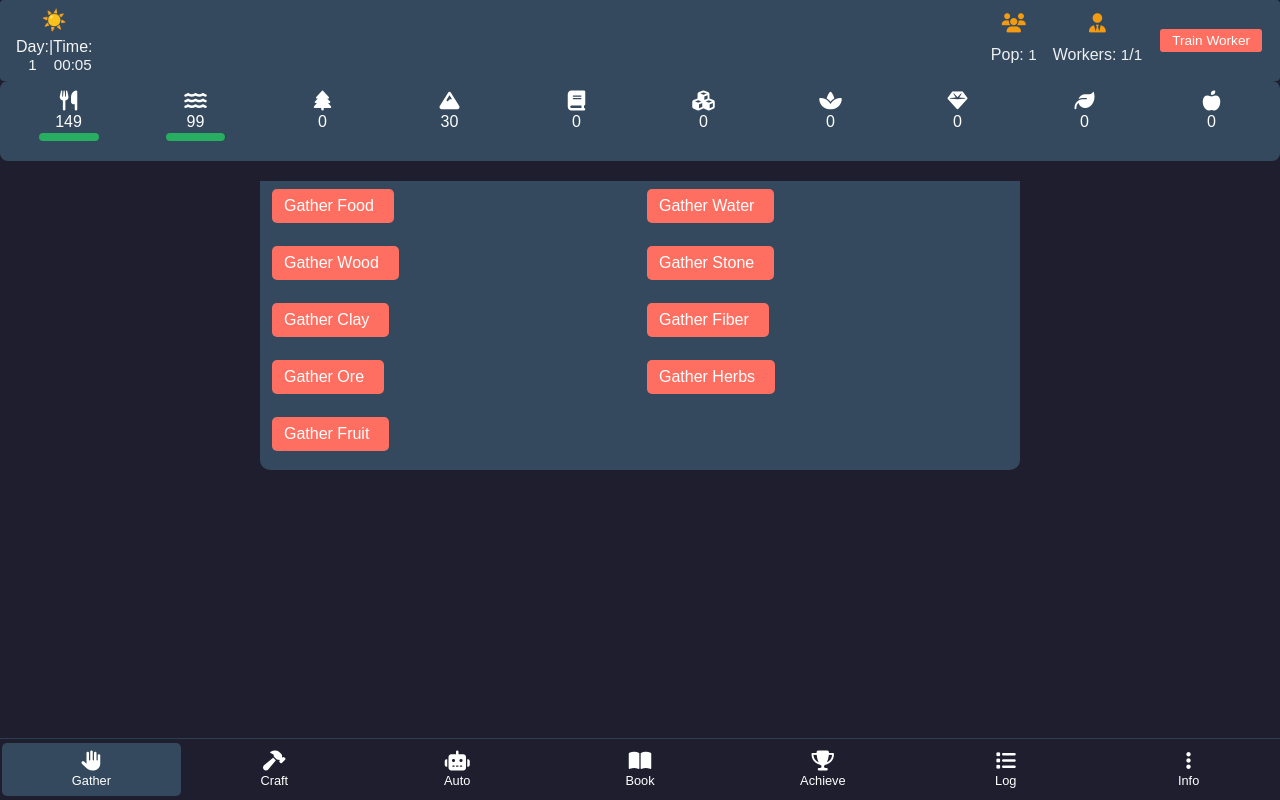
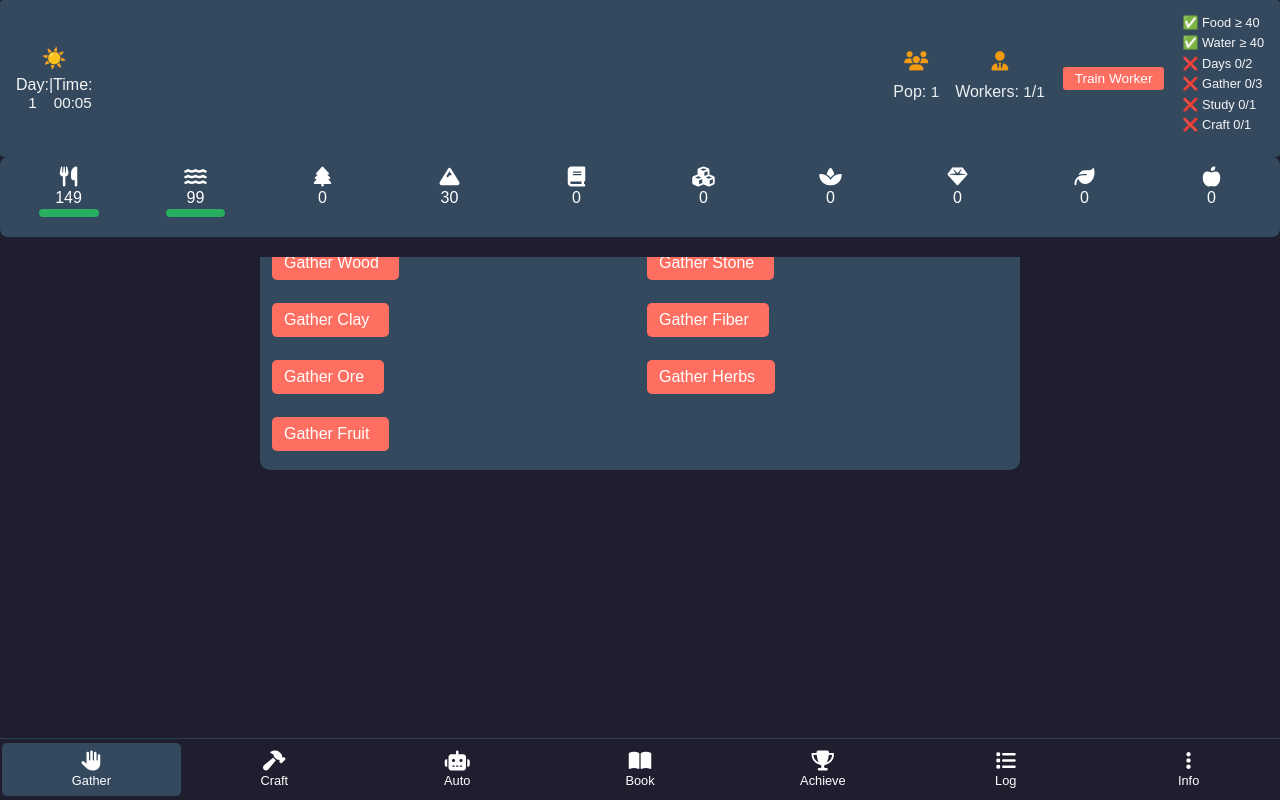
Before and after one commit to kingpinzs/afk-post-apocalyptic, a website with bundled scripts: page index.html in a window 1280 px wide. Built offline with nearby package versions, Linux system fonts and the light colour scheme.

Commit message:
Rebalance population growth

```diff
--- a/index.html
+++ b/index.html
@@ -31,6 +31,7 @@
                         <p>Workers: <span id="available-workers">0</span>/<span id="total-workers">0</span></p>
                     </div>
                     <button id="train-worker-btn">Train Worker</button>
+                    <ul id="growth-requirements" class="requirements-list"></ul>
                 </div>
             </div>
             <div id="resources">
--- a/knowledge_data.json
+++ b/knowledge_data.json
@@ -37,12 +37,12 @@
   "constants": {
     "DAY_LENGTH": 600,
     "DAY_PHASE": 300,
-    "POPULATION_THRESHOLD": 50,
-    "POPULATION_GROWTH_DAYS": 3,
-    "POPULATION_GATHER_REQUIRED": 5,
-    "POPULATION_STUDY_REQUIRED": 2,
+    "POPULATION_THRESHOLD": 40,
+    "POPULATION_GROWTH_DAYS": 2,
+    "POPULATION_GATHER_REQUIRED": 3,
+    "POPULATION_STUDY_REQUIRED": 1,
     "POPULATION_CRAFT_REQUIRED": 1,
-    "POPULATION_GROWTH_COST": 10,
+    "POPULATION_GROWTH_COST": 5,
     "OFFLINE_PROGRESS_LIMIT": 28800
   },
   "gatheringTimes": {
--- a/styles.css
+++ b/styles.css
@@ -395,6 +395,19 @@ progress::-moz-progress-bar {
     opacity: 1;
 }
 
+.requirements-list {
+    list-style: none;
+    padding: 0;
+    margin-top: 5px;
+    font-size: 0.8em;
+}
+
+.requirements-list li {
+    display: flex;
+    align-items: center;
+    gap: 4px;
+}
+
 .divider {
     border-top: 1px solid #7f8c8d;
     margin: 10px 0;
--- a/ui.js
+++ b/ui.js
@@ -22,6 +22,7 @@ export function updateDisplay() {
     const prestigeEl = document.getElementById('prestige-points');
     if (prestigeEl) prestigeEl.textContent = gameState.prestigePoints || 0;
     updateGatherButtons();
+    updateGrowthIndicators();
 }
 
 // Previously displayed current work progress. Section removed, so keep stub.
@@ -137,3 +138,37 @@ export function updateGatherButtons() {
         multiplierSpan.textContent = mult > 1 ? `x${mult}` : '';
     });
 }
+
+export function updateGrowthIndicators() {
+    const config = getConfig();
+    const list = document.getElementById('growth-requirements');
+    if (!list) return;
+    const threshold = config.constants.POPULATION_THRESHOLD;
+    const items = [
+        { met: gameState.food >= threshold, text: `Food \u2265 ${threshold}` },
+        { met: gameState.water >= threshold, text: `Water \u2265 ${threshold}` },
+        {
+            met: gameState.daysSinceGrowth >= config.constants.POPULATION_GROWTH_DAYS,
+            text: `Days ${gameState.daysSinceGrowth}/${config.constants.POPULATION_GROWTH_DAYS}`
+        },
+        {
+            met: gameState.gatherCount >= config.constants.POPULATION_GATHER_REQUIRED,
+            text: `Gather ${gameState.gatherCount}/${config.constants.POPULATION_GATHER_REQUIRED}`
+        },
+        {
+            met: gameState.studyCount >= config.constants.POPULATION_STUDY_REQUIRED,
+            text: `Study ${gameState.studyCount}/${config.constants.POPULATION_STUDY_REQUIRED}`
+        },
+        {
+            met: gameState.craftCount >= config.constants.POPULATION_CRAFT_REQUIRED,
+            text: `Craft ${gameState.craftCount}/${config.constants.POPULATION_CRAFT_REQUIRED}`
+        }
+    ];
+
+    list.innerHTML = '';
+    items.forEach(req => {
+        const li = document.createElement('li');
+        li.textContent = `${req.met ? '✅' : '❌'} ${req.text}`;
+        list.appendChild(li);
+    });
+}
```
